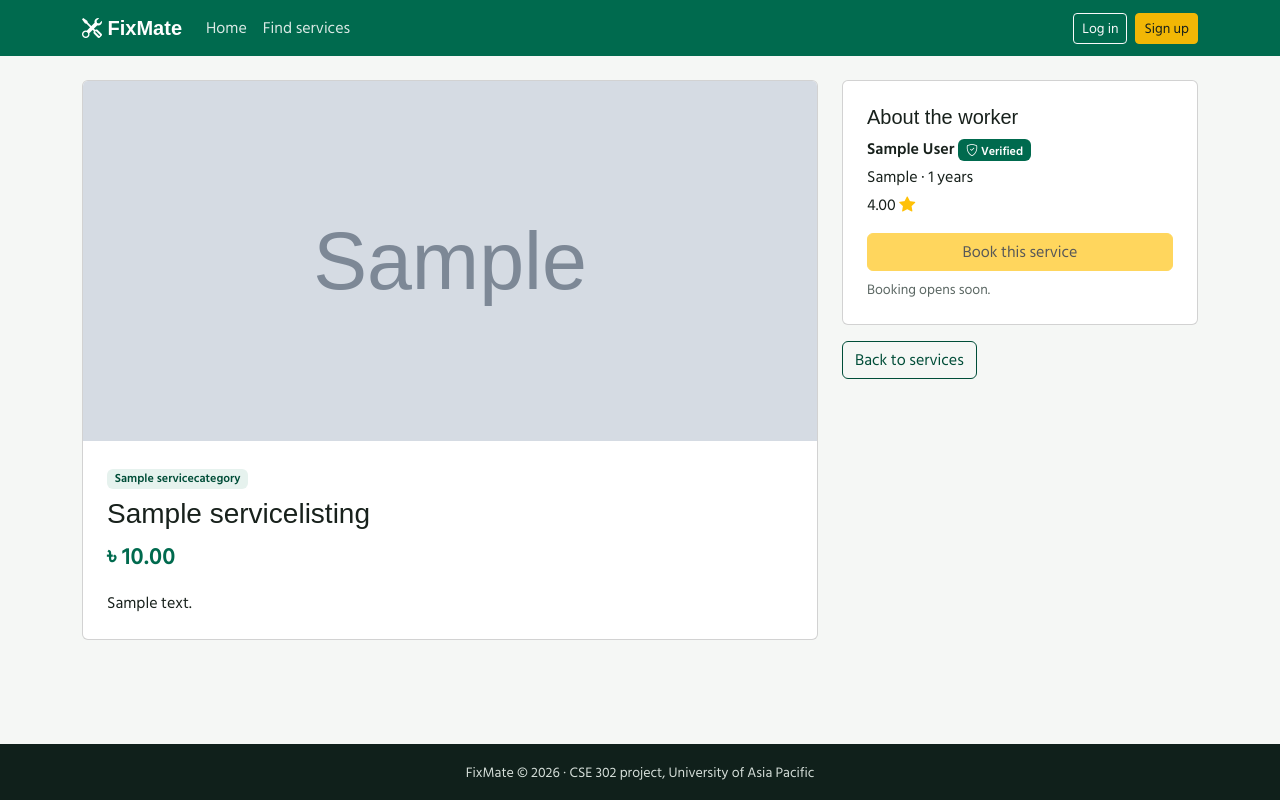
After one commit to mahidhasan01/FixMate, a Django app: page /services/listings/1/ in a window 1280 px wide. The commit adds this page. Run offline with Django 5.2, Linux system fonts and the light colour scheme; tables that the repository leaves empty hold one stand-in row (values such as "Sample post"); grey boxes marked "Sample" are stand-in pictures; some libraries are stand-ins or nearby versions; some web fonts are replaced.

Commit message:
added listing detail page

```diff
--- a/services_app/urls.py
+++ b/services_app/urls.py
@@ -7,6 +7,7 @@ app_name = 'services_app'
 urlpatterns = [
     path('listings/', views.listing_list, name='listing_list'),
     path('listings/mine/', views.my_listings, name='my_listings'),
+    path('listings/<int:pk>/', views.listing_detail, name='listing_detail'),
     path('listings/new/', views.listing_create, name='listing_create'),
     path('listings/<int:pk>/update/', views.listing_update, name='listing_update'),
     path('listings/<int:pk>/delete/', views.listing_delete, name='listing_delete'),
--- a/services_app/views.py
+++ b/services_app/views.py
@@ -35,6 +35,11 @@ def listing_list(request):
         'max_price': max_price,
     }
     return render(request, 'services_app/listing_list.html', context)
+
+
+def listing_detail(request, pk):
+    service_listing = get_object_or_404(ServiceListing, pk=pk)
+    return render(request, 'services_app/listing_detail.html', {'service_listing': service_listing})
 
 
 @login_required
--- a/static/css/style.css
+++ b/static/css/style.css
@@ -121,6 +121,11 @@ h1, h2, h3, h4, h5, h6, .navbar-brand {
     background-color: var(--fm-green-tint);
 }
 
+.listing-detail-img {
+    max-height: 360px;
+    object-fit: cover;
+}
+
 .category-tag {
     color: var(--fm-green-dark);
     background-color: var(--fm-green-tint);
--- a/templates/partials/_listing_card.html
+++ b/templates/partials/_listing_card.html
@@ -24,5 +24,6 @@
                 <span class="text-body-secondary small">No ratings yet</span>
             {% endif %}
         </div>
+        <a href="{% url 'services_app:listing_detail' listing.pk %}" class="btn btn-outline-primary btn-sm w-100 mt-3">View details</a>
     </div>
 </div>
--- /dev/null
+++ b/templates/services_app/listing_detail.html
@@ -0,0 +1,48 @@
+{% extends 'base.html' %}
+
+{% block title %}{{ service_listing.title }} - FixMate{% endblock %}
+
+{% block content %}
+    <div class="row g-4">
+        <div class="col-lg-8">
+            <div class="card">
+                {% if service_listing.service_image %}
+                    <img src="{{ service_listing.service_image.url }}" alt="{{ service_listing.title }}" class="card-img-top listing-detail-img">
+                {% endif %}
+                <div class="card-body p-4">
+                    <span class="badge category-tag mb-2">{{ service_listing.category.name }}</span>
+                    <h1 class="h3">{{ service_listing.title }}</h1>
+                    <p class="listing-price fs-4">৳ {{ service_listing.price }}</p>
+                    <p class="mb-0">{{ service_listing.description|linebreaksbr }}</p>
+                </div>
+            </div>
+        </div>
+
+        <div class="col-lg-4">
+            <div class="card">
+                <div class="card-body p-4">
+                    <h2 class="h5">About the worker</h2>
+                    <p class="mb-1 fw-semibold">
+                        {{ service_listing.worker.user.get_full_name|default:service_listing.worker.user.username }}
+                        {% if service_listing.worker.verified_badge %}
+                            <span class="badge badge-verified"><i class="bi bi-shield-check"></i> Verified</span>
+                        {% endif %}
+                    </p>
+                    <p class="mb-1">{{ service_listing.worker.skill }} &middot; {{ service_listing.worker.experience }} years</p>
+                    <p>
+                        {% if service_listing.worker.average_rating > 0 %}
+                            {{ service_listing.worker.average_rating }} <i class="bi bi-star-fill text-warning"></i>
+                        {% else %}
+                            <span class="text-body-secondary">No ratings yet</span>
+                        {% endif %}
+                    </p>
+
+                    <button type="button" class="btn btn-warning w-100" disabled>Book this service</button>
+                    <p class="text-body-secondary small mt-2 mb-0">Booking opens soon.</p>
+                </div>
+            </div>
+
+            <a href="{% url 'services_app:listing_list' %}" class="btn btn-outline-primary mt-3">Back to services</a>
+        </div>
+    </div>
+{% endblock %}
```
